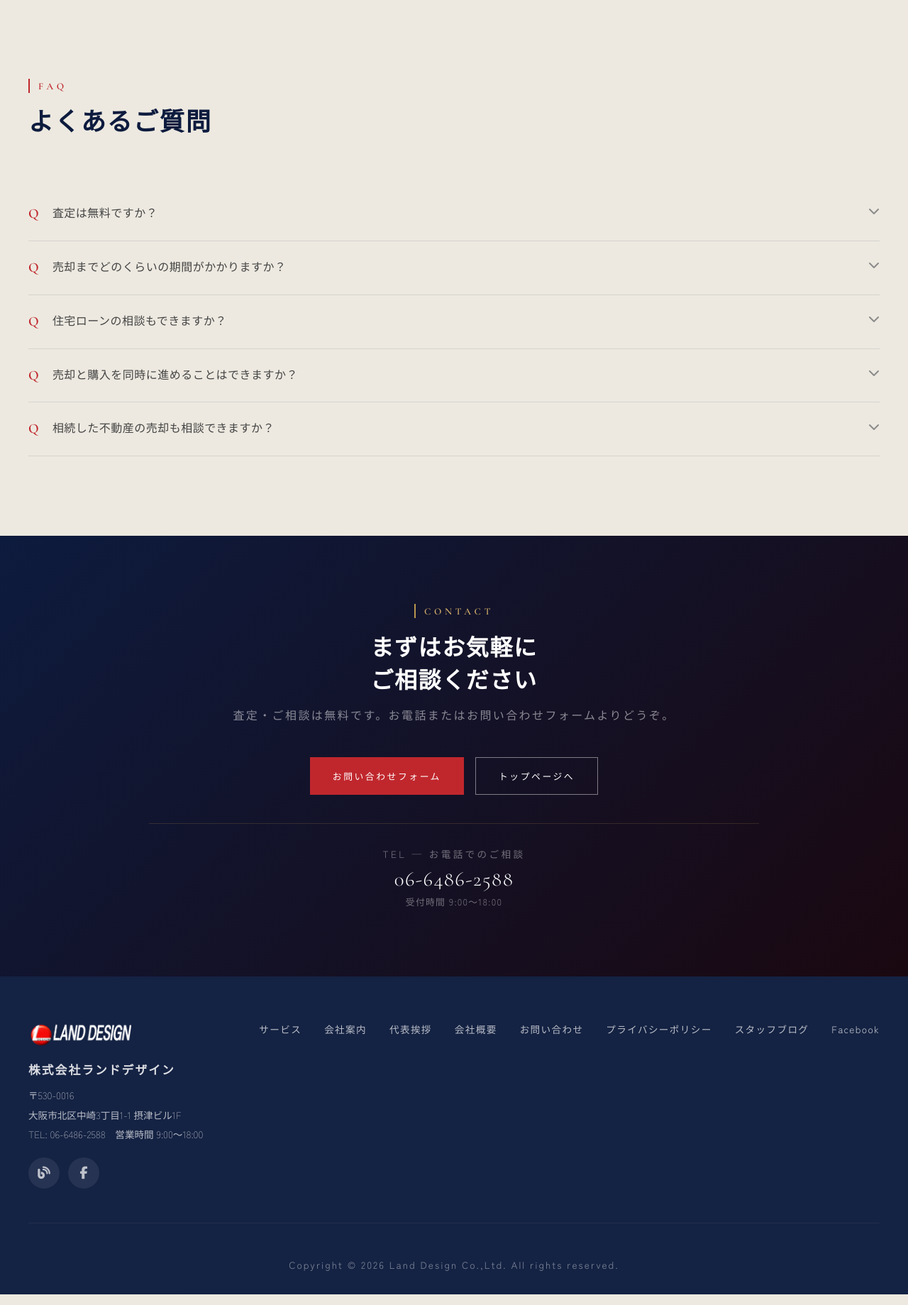
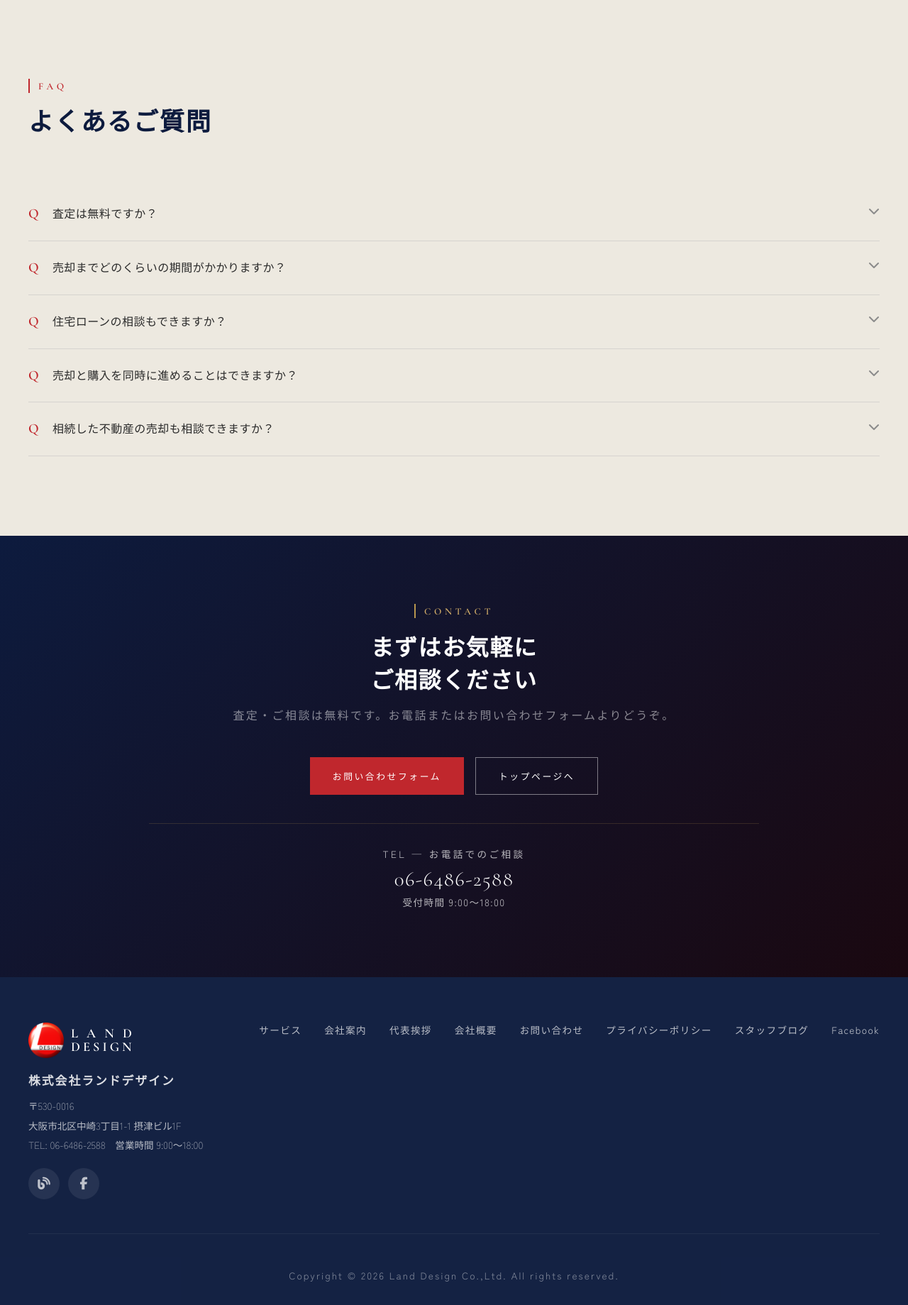
Before and after one commit to Jo-Komura/my-workspace, a PHP site: page /buy-sell.html in a window 1280 px wide. Shown: the part 3055-4894 px from the top of the page at 71% size. Run offline with PHP 8.4, Linux system fonts and the light colour scheme; some web fonts are replaced.

Commit message:
ランドデザイン：全ページ総仕上げ＝文字トーン統一・ロゴ全ページ統一・404新ロゴ・年中無休削除・GA4計測スタブ
- サブページ固有CSSの取りこぼしを標準トーンへ（page-hero-sub/reason-desc/CTA電話/what-stat-label・両メリットの数字をゴールド化・収益ボックス左上の金線削除）
- 明朝かすれ対策：お悩み6項目とFAQ質問をゴシック化（明朝は代表挨拶等の情緒表現に限定）
- ロゴをアイコン＋文字に全5ページ統一（ヘッダー/フッター）＋フッター潰れ修正（.logo img の詳細度バグ除去でアイコン50px統一）
- 404ページも新ロゴ化（clampでモバイル自動縮小）
- 受付時間の「年中無休」表記を削除
- GA4計測をスタブ仕込み（analytics.js／電話タップ・フォーム送信イベント／本番IDは移行時に1箇所差し替え）

Co-Authored-By: Claude Opus 4.8 <noreply@anthropic.com>

```diff
--- a/land-design/src/buy-sell.html
+++ b/land-design/src/buy-sell.html
@@ -25,13 +25,14 @@
 <link href="https://fonts.googleapis.com/css2?family=Noto+Serif+JP:wght@300;400;600;700&family=Shippori+Mincho+B1:wght@400;600;800&family=Zen+Kaku+Gothic+New:wght@300;400;500&family=Cormorant+Garamond:ital,wght@0,300;0,400;0,600;1,300;1,400&display=swap" rel="stylesheet">
 <link rel="stylesheet" href="https://cdnjs.cloudflare.com/ajax/libs/font-awesome/6.5.0/css/all.min.css">
 <link rel="stylesheet" href="style.css">
+<script defer src="analytics.js"></script>
 </head>
 <body>
 
 <header>
   <div class="header-inner">
     <a href="index.html" class="logo">
-      <img src="images/logo.png" alt="LAND DESIGN">
+      <img class="logo-icon" src="images/logo-icon.png" alt=""><span class="logo-text"><span class="l1">LAND</span><span class="l2">DESIGN</span></span>
     </a>
     <nav>
       <a href="index.html#services">サービス</a>
@@ -324,7 +325,7 @@
   <div class="footer-inner">
     <div class="footer-brand">
       <a href="index.html" class="logo">
-        <img src="images/logo.png" alt="LAND DESIGN">
+        <img class="logo-icon" src="images/logo-icon.png" alt=""><span class="logo-text"><span class="l1">LAND</span><span class="l2">DESIGN</span></span>
       </a>
       <p class="footer-company">株式会社ランドデザイン</p>
       <p class="footer-addr">〒530-0016<br>大阪市北区中崎3丁目1-1 摂津ビル1F<br>TEL: 06-6486-2588　営業時間 9:00〜18:00</p>
--- a/land-design/src/privacy.html
+++ b/land-design/src/privacy.html
@@ -25,13 +25,14 @@
 <link href="https://fonts.googleapis.com/css2?family=Noto+Serif+JP:wght@300;400;600;700&family=Shippori+Mincho+B1:wght@400;600;800&family=Zen+Kaku+Gothic+New:wght@300;400;500&family=Cormorant+Garamond:ital,wght@0,300;0,400;0,600;1,300;1,400&display=swap" rel="stylesheet">
 <link rel="stylesheet" href="https://cdnjs.cloudflare.com/ajax/libs/font-awesome/6.5.0/css/all.min.css">
 <link rel="stylesheet" href="style.css">
+<script defer src="analytics.js"></script>
 </head>
 <body>
 
 <header>
   <div class="header-inner">
     <a href="index.html" class="logo">
-      <img src="images/logo.png" alt="LAND DESIGN">
+      <img class="logo-icon" src="images/logo-icon.png" alt=""><span class="logo-text"><span class="l1">LAND</span><span class="l2">DESIGN</span></span>
     </a>
     <nav>
       <a href="index.html#services">サービス</a>
@@ -136,7 +137,7 @@
   <div class="footer-inner">
     <div class="footer-brand">
       <a href="index.html" class="logo">
-        <img src="images/logo.png" alt="LAND DESIGN">
+        <img class="logo-icon" src="images/logo-icon.png" alt=""><span class="logo-text"><span class="l1">LAND</span><span class="l2">DESIGN</span></span>
       </a>
       <p class="footer-company">株式会社ランドデザイン</p>
       <p class="footer-addr">〒530-0016<br>大阪市北区中崎3丁目1-1 摂津ビル1F<br>TEL: 06-6486-2588　営業時間 9:00〜18:00</p>
--- a/land-design/src/style.css
+++ b/land-design/src/style.css
@@ -18,8 +18,11 @@ a{text-decoration:none;color:inherit}
 /* Header */
 header{position:fixed;top:0;left:0;right:0;z-index:1000;background:rgba(13,27,62,0.97);backdrop-filter:blur(12px);border-bottom:1px solid rgba(184,150,78,0.25);transition:var(--transition)}
 .header-inner{max-width:1200px;margin:0 auto;padding:0 2rem;height:72px;display:flex;align-items:center;justify-content:space-between}
-.logo{display:flex;align-items:center}
-.logo img{height:44px;width:auto}
+.logo{display:flex;align-items:center;gap:10px}
+.logo-icon{height:50px;width:auto}
+.logo-text{display:flex;flex-direction:column;font-family:var(--font-en);color:#ffffff;font-weight:600;line-height:1.04;white-space:nowrap}
+.logo-text .l1{font-size:1.15rem;letter-spacing:0.66em}
+.logo-text .l2{font-size:1.15rem;letter-spacing:0.22em}
 .logo-since{height:1px;background:var(--gold);margin-top:5px;opacity:0.7}
 .logo-since-text{font-family:var(--font-en);font-size:0.62rem;letter-spacing:0.35em;color:var(--gold-light);font-weight:300;margin-top:3px;text-align:center}
 .logo-jp{font-family:var(--font-sans);font-size:0.85rem;letter-spacing:0.25em;color:var(--gold-light);font-weight:300;margin-top:2px}
@@ -210,7 +213,7 @@ nav a:hover::after{transform:scaleX(1)}
 /* Footer */
 footer{background:rgba(13,27,62,0.97);padding:4rem 2rem 2rem;color:rgba(255,255,255,0.5)}
 .footer-inner{max-width:1200px;margin:0 auto;display:grid;grid-template-columns:1fr auto;gap:4rem;align-items:start;margin-bottom:3rem;padding-bottom:3rem;border-bottom:1px solid rgba(255,255,255,0.06)}
-.footer-brand .logo img{height:36px;width:auto}
+.footer-brand .logo-icon{height:50px;width:auto}
 .footer-company{font-family:var(--font-serif);font-size:1.05rem;letter-spacing:0.12em;color:rgba(255,255,255,0.85);font-weight:600;margin-top:1.2rem}
 .footer-addr{font-size:0.85rem;line-height:2;margin-top:0.7rem;color:rgba(255,255,255,0.7);font-weight:300}
 .footer-sns{display:flex;gap:0.75rem;margin-top:1.2rem}
@@ -242,7 +245,7 @@ footer{background:rgba(13,27,62,0.97);padding:4rem 2rem 2rem;color:rgba(255,255,
 .page-hero-label::before{content:'';display:block;width:30px;height:1px;background:var(--gold)}
 .page-hero-label span{font-family:var(--font-en);font-size:0.85rem;letter-spacing:0.3em;color:var(--gold-light);font-weight:600}
 .page-hero-title{font-family:var(--font-serif);font-size:clamp(2rem,4vw,3rem);font-weight:600;color:var(--white);line-height:1.5;letter-spacing:0.05em;margin-bottom:1rem}
-.page-hero-sub{font-family:var(--font-sans);font-size:0.85rem;color:rgba(255,255,255,0.55);letter-spacing:0.1em;font-weight:300}
+.page-hero-sub{font-family:var(--font-sans);font-size:0.85rem;color:rgba(255,255,255,0.85);letter-spacing:0.1em;font-weight:300}
 /* Choice */
 .choice{background:var(--cream);padding:7rem 2rem}
 .choice-grid{display:grid;grid-template-columns:1fr 1fr;gap:2px;margin-top:3rem}
@@ -283,7 +286,7 @@ footer{background:rgba(13,27,62,0.97);padding:4rem 2rem 2rem;color:rgba(255,255,
 .reason-item{border-left:2px solid rgba(184,150,78,0.65);padding:1.5rem 1.5rem 1.5rem 2rem}
 .reason-num{font-family:var(--font-en);font-size:2.5rem;font-weight:300;color:rgba(184,150,78,0.65);line-height:1;margin-bottom:0.8rem}
 .reason-title{font-family:var(--font-serif);font-size:1rem;color:var(--white);margin-bottom:0.6rem;letter-spacing:0.05em}
-.reason-desc{font-size:1rem;color:rgba(255,255,255,0.5);line-height:1.9;font-weight:300}
+.reason-desc{font-size:1rem;color:rgba(255,255,255,0.72);line-height:1.9;font-weight:300}
 /* FAQ */
 .faq{background:var(--cream);padding:7rem 2rem}
 .faq-list{margin-top:3rem;display:flex;flex-direction:column;gap:0}
@@ -291,7 +294,7 @@ footer{background:rgba(13,27,62,0.97);padding:4rem 2rem 2rem;color:rgba(255,255,
 .faq-question{display:flex;align-items:flex-start;gap:1.2rem;padding:1.5rem 0;cursor:pointer;transition:color 0.3s}
 .faq-question:hover .faq-q-text{color:var(--navy)}
 .faq-q-mark{font-family:var(--font-en);font-size:1.2rem;font-weight:600;color:var(--red);flex-shrink:0;line-height:1.4}
-.faq-q-text{font-family:var(--font-serif);font-size:1rem;color:var(--gray-dark);letter-spacing:0.03em;flex:1;line-height:1.6}
+.faq-q-text{font-family:var(--font-sans);font-size:1rem;color:#2b2b2b;letter-spacing:0.03em;flex:1;line-height:1.6}
 .faq-icon{margin-left:auto;color:var(--gray);transition:transform 0.3s;flex-shrink:0;margin-top:0.1rem}
 .faq-item.open .faq-icon{transform:rotate(180deg)}
 .faq-answer{display:none;padding:0 0 1.5rem 2.4rem}
@@ -309,10 +312,10 @@ footer{background:rgba(13,27,62,0.97);padding:4rem 2rem 2rem;color:rgba(255,255,
 .cta-sub{font-size:1rem;color:rgba(255,255,255,0.5);letter-spacing:0.15em;margin-bottom:3rem;font-weight:300}
 .cta-btns{display:flex;gap:1rem;justify-content:center;flex-wrap:wrap}
 .cta-tel{margin-top:2.5rem;border-top:1px solid rgba(184,150,78,0.2);padding-top:2rem}
-.cta-tel-label{font-size:0.85rem;letter-spacing:0.25em;color:rgba(255,255,255,0.4);margin-bottom:0.5rem}
+.cta-tel-label{font-size:0.85rem;letter-spacing:0.25em;color:rgba(255,255,255,0.7);margin-bottom:0.5rem}
 .cta-tel-num{font-family:var(--font-en);font-size:1.8rem;font-weight:300;color:var(--white);letter-spacing:0.05em}
 .cta-tel-num a{color:inherit}
-.cta-tel-hours{font-size:0.8rem;color:rgba(255,255,255,0.4);letter-spacing:0.1em;margin-top:0.3rem}
+.cta-tel-hours{font-size:0.85rem;color:rgba(255,255,255,0.7);letter-spacing:0.1em;margin-top:0.3rem}
 /* サブページ共通レスポンシブ */
 @media(max-width:900px){
   .choice-grid{grid-template-columns:1fr}
@@ -329,19 +332,18 @@ footer{background:rgba(13,27,62,0.97);padding:4rem 2rem 2rem;color:rgba(255,255,
 .what-text{font-size:1rem;line-height:2.2;color:var(--gray-dark);font-weight:400;margin-top:2rem}
 .what-text p{margin-bottom:1.2em}
 .what-visual{background:var(--navy);padding:3rem;position:relative}
-.what-visual::before{content:'';position:absolute;top:0;left:0;width:60px;height:3px;background:var(--gold)}
 .what-stat{display:flex;flex-direction:column;gap:2rem}
 .what-stat-item{border-left:2px solid rgba(184,150,78,0.3);padding-left:1.5rem}
 .what-stat-num{font-family:var(--font-en);font-size:2.2rem;font-weight:300;color:var(--gold-light);line-height:1}
 .what-stat-num span{font-size:1rem}
-.what-stat-label{font-size:0.78rem;color:rgba(255,255,255,0.5);letter-spacing:0.1em;margin-top:0.3rem}
+.what-stat-label{font-size:0.85rem;color:rgba(255,255,255,0.72);letter-spacing:0.1em;margin-top:0.3rem}
 .merits{background:var(--off-white);padding:7rem 2rem}
 .merits-grid{display:grid;grid-template-columns:repeat(3,1fr);gap:2px;margin-top:3rem}
 .merit-card{background:var(--white);padding:2.5rem 2rem;position:relative;overflow:hidden;transition:var(--transition)}
 .merit-card::after{content:'';position:absolute;bottom:0;left:0;right:0;height:3px;background:var(--gold);transform:scaleX(0);transition:transform 0.4s}
 .merit-card:hover{transform:translateY(-4px);box-shadow:0 20px 60px rgba(13,27,62,0.1)}
 .merit-card:hover::after{transform:scaleX(1)}
-.merit-num{font-family:var(--font-en);font-size:2.5rem;font-weight:300;color:rgba(13,27,62,0.1);line-height:1;margin-bottom:1rem}
+.merit-num{font-family:var(--font-en);font-size:2.5rem;font-weight:400;color:rgba(156,124,58,0.55);line-height:1;margin-bottom:1rem}
 .merit-icon{width:40px;height:40px;margin-bottom:1rem;color:var(--gold)}
 .merit-title{font-family:var(--font-serif);font-size:1rem;font-weight:600;color:var(--navy);margin-bottom:0.6rem;letter-spacing:0.05em}
 .merit-desc{font-size:1rem;line-height:1.9;color:var(--gray-dark);font-weight:400}
@@ -363,7 +365,7 @@ footer{background:rgba(13,27,62,0.97);padding:4rem 2rem 2rem;color:rgba(255,255,
 .type-card-tag{display:inline-block;font-size:0.7rem;letter-spacing:0.1em;padding:0.2rem 0.7rem;background:rgba(13,27,62,0.06);color:var(--navy);margin-top:1rem;margin-right:0.3rem}
 .inv-reasons{background:var(--off-white);padding:7rem 2rem}
 .inv-reasons .reason-item{border-left:2px solid var(--navy)}
-.inv-reasons .reason-num{color:rgba(13,27,62,0.12)}
+.inv-reasons .reason-num{color:rgba(156,124,58,0.55);font-weight:400}
 .inv-reasons .reason-title{color:var(--navy);font-weight:600}
 .inv-reasons .reason-desc{color:var(--gray-dark)}
 @media(max-width:900px){
@@ -381,7 +383,7 @@ footer{background:rgba(13,27,62,0.97);padding:4rem 2rem 2rem;color:rgba(255,255,
 .troubles-grid{display:grid;grid-template-columns:repeat(2,1fr);gap:1.5rem;margin-top:3rem}
 .trouble-item{background:var(--white);padding:1.8rem 2rem;display:flex;align-items:flex-start;gap:1.2rem;border-left:3px solid var(--navy)}
 .trouble-check{color:var(--red);font-size:1.1rem;margin-top:0.1rem;flex-shrink:0}
-.trouble-text{font-family:var(--font-serif);font-size:1rem;color:var(--gray-dark);line-height:1.7;letter-spacing:0.03em}
+.trouble-text{font-family:var(--font-sans);font-size:1rem;color:#2b2b2b;line-height:1.7;letter-spacing:0.03em;font-weight:400}
 .troubles-note{margin-top:2.5rem;text-align:center;font-family:var(--font-serif);font-size:1.1rem;color:var(--navy);letter-spacing:0.05em}
 .troubles-note em{font-style:normal;color:var(--red)}
 .service-card-title{font-family:var(--font-serif);font-size:1rem;font-weight:600;color:var(--navy);margin-bottom:0.6rem;letter-spacing:0.05em}
@@ -400,12 +402,12 @@ footer{background:rgba(13,27,62,0.97);padding:4rem 2rem 2rem;color:rgba(255,255,
 
 /* プライバシーページ固有 */
 .privacy-content{max-width:860px;margin:0 auto;padding:5rem 2rem 7rem}
-.privacy-intro{font-size:1rem;line-height:2.2;color:var(--gray-dark);margin-bottom:3rem;font-weight:300}
+.privacy-intro{font-size:1rem;line-height:2.2;color:#2b2b2b;margin-bottom:3rem;font-weight:300}
 .privacy-section{margin-bottom:3rem}
 .privacy-section h2{font-family:var(--font-serif);font-size:1.1rem;font-weight:600;color:var(--navy);letter-spacing:0.05em;margin-bottom:1rem;padding-left:1rem;border-left:3px solid var(--gold)}
-.privacy-section p{font-size:1rem;line-height:2.2;color:var(--gray-dark);font-weight:300}
+.privacy-section p{font-size:1rem;line-height:2.2;color:#2b2b2b;font-weight:300}
 .privacy-section ul{margin-top:0.8rem;padding-left:1.5rem;display:flex;flex-direction:column;gap:0.5rem}
-.privacy-section ul li{font-size:1rem;line-height:1.9;color:var(--gray-dark);font-weight:300}
+.privacy-section ul li{font-size:1rem;line-height:1.9;color:#2b2b2b;font-weight:300}
 .privacy-date{margin-top:4rem;text-align:right;font-size:0.8rem;color:var(--gray);letter-spacing:0.1em}
 @media(max-width:600px){
   .privacy-content{padding:3rem 1.5rem 5rem}
```
Also changed, not shown: land-design/src/404.html (+10 -2 lines), land-design/src/analytics.js (added, +50 -0 lines), land-design/src/index.html (+4 -3 lines), land-design/src/investment.html (+4 -3 lines), land-design/src/management.html (+4 -3 lines).
